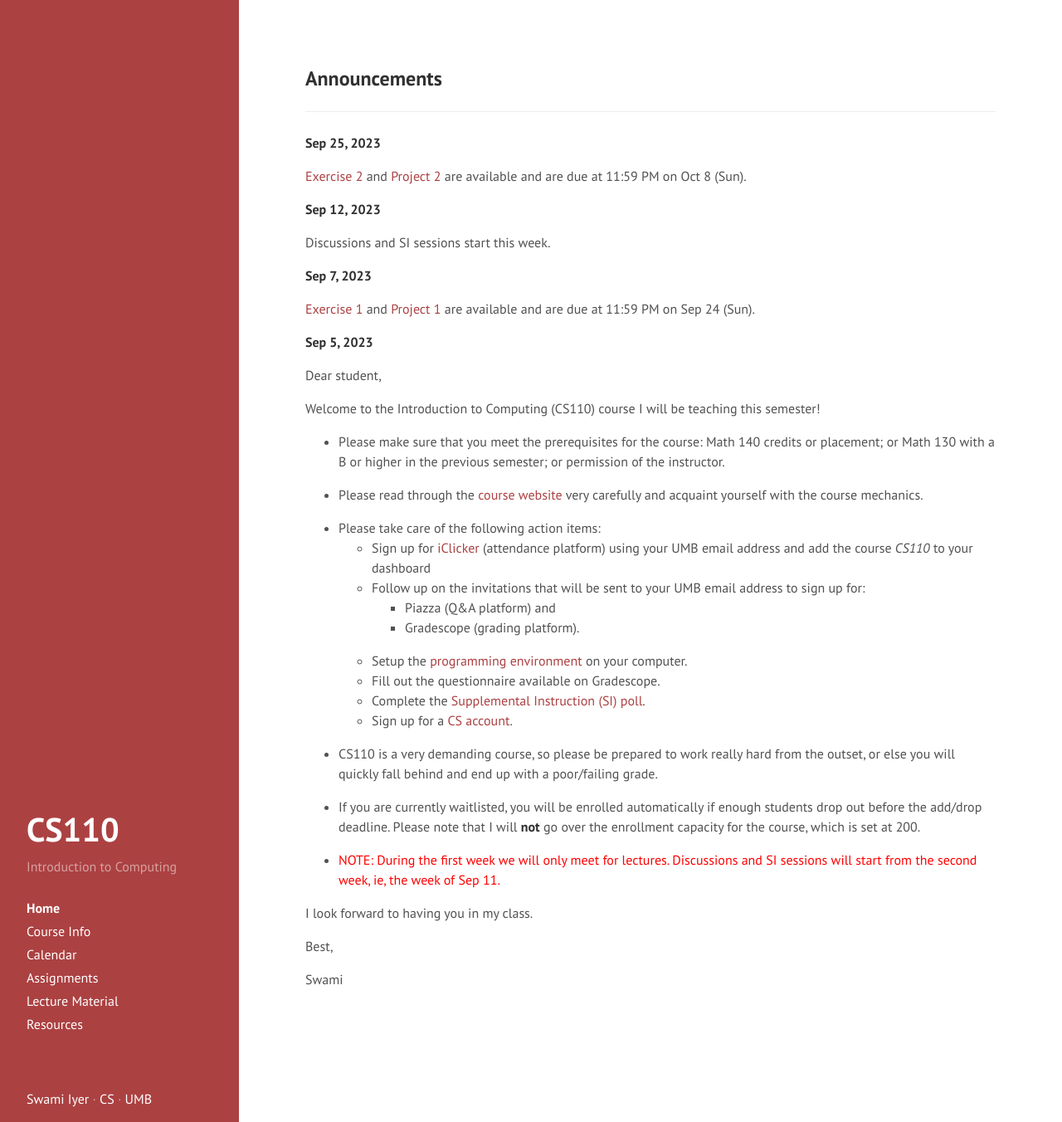
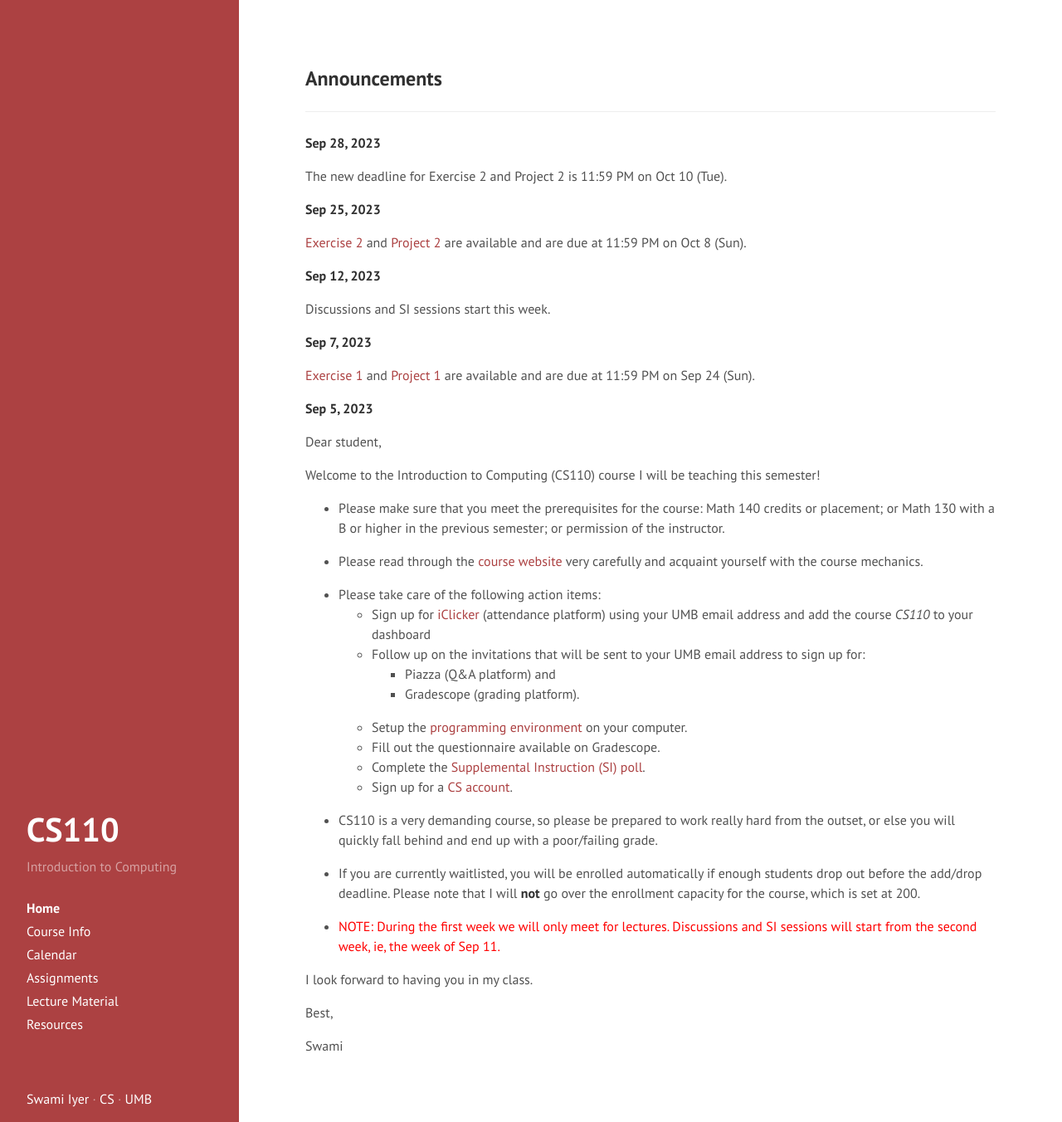
Before and after one commit to swamiiyer/swamiiyer.github.io, a Jekyll site: the page built from _pages/cs110/index.md, in a window 1280 px wide and 1352 px high. Shown: the whole window at 83% size. Built offline with Jekyll 4.4.1, drawn with Linux system fonts in a browser that asks for light colours.

Commit message:
New deadline for assignment 2

```diff
--- a/_pages/cs110/index.md
+++ b/_pages/cs110/index.md
@@ -4,6 +4,10 @@ layout: cs110_page
 title: Home
 order: 1
 ---
+
+**Sep 28, 2023**
+
+The new deadline for Exercise 2 and Project 2 is 11:59 PM on Oct 10 (Tue).
 
 **Sep 25, 2023**
 
```
